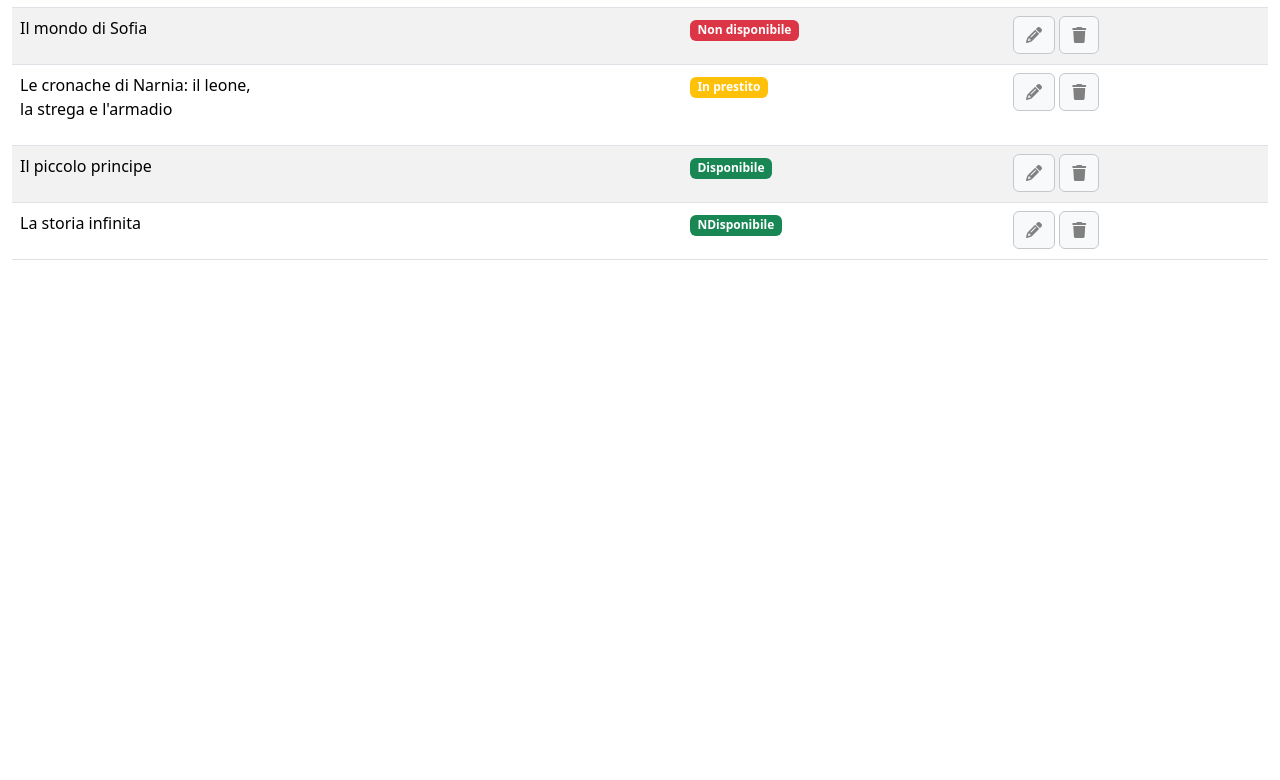
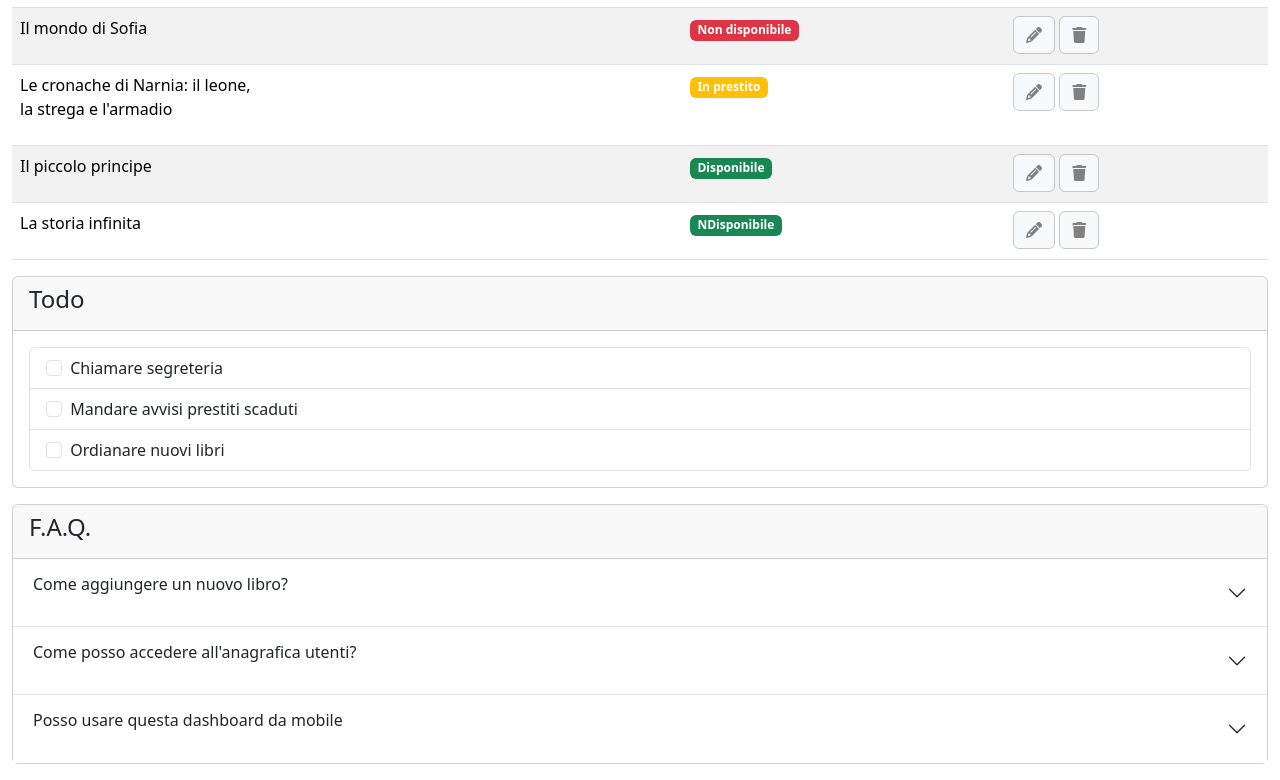
Before and after one commit to Carlomadella/html-css-bootstrap-dashboard, a plain HTML site: page index.html in a window 1280 px wide. Shown: the part 674-1454 px from the top of the page. Before the commit the page ends 950 px from the top, so only its background shows below. Drawn offline with nearby package versions, Linux system fonts and the light colour scheme.

Commit message:
create card

```diff
--- a/css/style.css
+++ b/css/style.css
@@ -12,7 +12,3 @@
 i{
     color: gray;
 }
-
-#narnia{
-    overflow-wrap: break-word
-}
--- a/index.html
+++ b/index.html
@@ -36,6 +36,7 @@
     </header>
 <!-- MAIN -->
     <main>
+<!-- Tabella -->
         <div class="container-fluid">
             <div class="row py-3">
                 <div class="col-sm-6">
@@ -67,7 +68,7 @@
                                     <button type="button" class="btn btn-light border border-secondary-subtle rounded"><i class="fa-solid fa-trash"></i></button>
                                 </td>
                             </tr>
-                            <!-- seconda riga -->
+
                             <tr>
                                 <td><p>I promessi sposi</p></td>
                                 <td><span class="badge text-bg-success">Disponibile</span></td>
@@ -85,7 +86,7 @@
                                     <button type="button" class="btn btn-light border border-secondary-subtle rounded"><i class="fa-solid fa-trash"></i></button>
                                 </td>
                             </tr>
-                            <!-- terza riga -->
+
                             <tr>
                                 <td><p>Harry Potter e la pietra filosofale</p></td>
                                 <td><span class="badge text-bg-success">Disponibile</span></td>
@@ -94,7 +95,7 @@
                                     <button type="button" class="btn btn-light border border-secondary-subtle rounded"><i class="fa-solid fa-trash"></i></button>
                                 </td>
                             </tr>
-                            <!-- quart riga -->
+
                             <tr>
                                 <td><p>Il codice Da Vinci</p></td>
                                 <td><span class="badge text-bg-danger">Non disponibile</span></td>
@@ -103,7 +104,7 @@
                                     <button type="button" class="btn btn-light border border-secondary-subtle rounded"><i class="fa-solid fa-trash"></i></button>
                                 </td>
                             </tr>
-                            <!-- quinta riga -->
+
                             <tr>
                                 <td><p>Shining</p></td>
                                 <td><span class="badge text-bg-success">Disponibile</span></td>
@@ -112,7 +113,7 @@
                                     <button type="button" class="btn btn-light border border-secondary-subtle rounded"><i class="fa-solid fa-trash"></i></button>
                                 </td>
                             </tr>
-                            <!-- sesta riga -->
+
                             <tr>
                                 <td><p>La divina commedia</p></td>
                                 <td><span class="badge text-bg-warning text-white">In prestito</span></td>
@@ -121,7 +122,7 @@
                                     <button type="button" class="btn btn-light border border-secondary-subtle rounded"><i class="fa-solid fa-trash"></i></button>
                                 </td>
                             </tr>
-                            <!-- settima riga -->
+
                             <tr>
                                 <td><p>Il trono di spade</p></td>
                                 <td><span class="badge text-bg-success">Disponibile</span></td>
@@ -130,7 +131,7 @@
                                     <button type="button" class="btn btn-light border border-secondary-subtle rounded"><i class="fa-solid fa-trash"></i></button>
                                 </td>
                             </tr>
-                            <!-- ottava riga -->
+
                             <tr>
                                 <td><p>Il mondo di Sofia</p></td>
                                 <td><span class="badge text-bg-danger">Non disponibile</span></td>
@@ -139,7 +140,7 @@
                                     <button type="button" class="btn btn-light border border-secondary-subtle rounded"><i class="fa-solid fa-trash"></i></button>
                                 </td>
                             </tr>
-                            <!-- nona riga -->
+
                             <tr>
                                 <td><p id="narnia">Le cronache di Narnia: il leone,<br>la strega e l'armadio</p></td>
                                 <td><span class="badge text-bg-warning text-white">In prestito</span></td>
@@ -148,7 +149,7 @@
                                     <button type="button" class="btn btn-light border border-secondary-subtle rounded"><i class="fa-solid fa-trash"></i></button>
                                 </td>
                             </tr>
-                            <!-- decima riga -->
+
                             <tr>
                                 <td><p>Il piccolo principe</p></td>
                                 <td><span class="badge text-bg-success">Disponibile</span></td>
@@ -157,7 +158,7 @@
                                     <button type="button" class="btn btn-light border border-secondary-subtle rounded"><i class="fa-solid fa-trash"></i></button>
                                 </td>
                             </tr>
-                            <!-- undicesima riga -->
+
                             <tr>
                                 <td><p>La storia infinita</p></td>
                                 <td><span class="badge text-bg-success">NDisponibile</span></td>
@@ -166,13 +167,79 @@
                                     <button type="button" class="btn btn-light border border-secondary-subtle rounded"><i class="fa-solid fa-trash"></i></button>
                                 </td>
                             </tr>
-                            <!-- dodicesima riga -->
 
                         </tbody>
                     </table>
                 </div>
             </div>
         </div>
+<!-- TO-DO-LIST -->
+        <div class="container-fluid">
+                <div class="row">
+                    <!-- prima card -->
+                    <div class="col-sm-12">
+                        <div class="card">
+                            <div class="card-header">
+                              <h4>Todo</h4>
+                            </div>
+                            <ul class="list-group p-3">
+                                <li class="list-group-item">
+                                  <input class="form-check-input me-1" type="checkbox" value="" id="firstCheckbox">
+                                  <label class="form-check-label" for="firstCheckbox">Chiamare segreteria</label>
+                                </li>
+                                <li class="list-group-item">
+                                  <input class="form-check-input me-1" type="checkbox" value="" id="secondCheckbox">
+                                  <label class="form-check-label" for="secondCheckbox">Mandare avvisi prestiti scaduti</label>
+                                </li>
+                                <li class="list-group-item">
+                                  <input class="form-check-input me-1" type="checkbox" value="" id="thirdCheckbox">
+                                  <label class="form-check-label" for="thirdCheckbox">Ordianare nuovi libri</label>
+                                </li>
+                            </ul>
+                        </div>
+                    </div>
+                    <!-- Seconda card -->
+                    <div class="col-sm-12 py-3">
+                        <div class="card">
+                            <div class="card-header">
+                              <h4>F.A.Q.</h4>
+                            </div>
+                            <div class="accordion accordion-flush" id="accordionFlushExample">
+                                <div class="accordion-item text-end">
+                                  <h2 class="accordion-header">
+                                    <button class="accordion-button collapsed" type="button" data-bs-toggle="collapse" data-bs-target="#flush-collapseOne" aria-expanded="false" aria-controls="flush-collapseOne">
+                                      <p>Come aggiungere un nuovo libro?</p>
+                                    </button>
+                                  </h2>
+                                  <div id="flush-collapseOne" class="accordion-collapse collapse" data-bs-parent="#accordionFlushExample">
+                                    <div class="accordion-body">Placeholder content for this accordion, which is intended to demonstrate the <code>.accordion-flush</code> class. This is the first item's accordion body.</div>
+                                  </div>
+                                </div>
+                                <div class="accordion-item">
+                                  <h2 class="accordion-header">
+                                    <button class="accordion-button collapsed" type="button" data-bs-toggle="collapse" data-bs-target="#flush-collapseTwo" aria-expanded="false" aria-controls="flush-collapseTwo">
+                                      <p>Come posso accedere all'anagrafica utenti?</p>
+                                    </button>
+                                  </h2>
+                                  <div id="flush-collapseTwo" class="accordion-collapse collapse" data-bs-parent="#accordionFlushExample">
+                                    <div class="accordion-body">Placeholder content for this accordion, which is intended to demonstrate the <code>.accordion-flush</code> class. This is the second item's accordion body. Let's imagine this being filled with some actual content.</div>
+                                  </div>
+                                </div>
+                                <div class="accordion-item">
+                                  <h2 class="accordion-header">
+                                    <button class="accordion-button collapsed" type="button" data-bs-toggle="collapse" data-bs-target="#flush-collapseThree" aria-expanded="false" aria-controls="flush-collapseThree">
+                                      <p>Posso usare questa dashboard da mobile</p>
+                                    </button>
+                                  </h2>
+                                  <div id="flush-collapseThree" class="accordion-collapse collapse" data-bs-parent="#accordionFlushExample">
+                                    <div class="accordion-body">Placeholder content for this accordion, which is intended to demonstrate the <code>.accordion-flush</code> class. This is the third item's accordion body. Nothing more exciting happening here in terms of content, but just filling up the space to make it look, at least at first glance, a bit more representative of how this would look in a real-world application.</div>
+                                  </div>
+                                </div>
+                            </div>
+                        </div>
+                    </div>
+                </div>
+        </div>
     </main>
 <!-- SCRIPT -->
     <script src="https://cdn.jsdelivr.net/npm/bootstrap@5.3.3/dist/js/bootstrap.bundle.min.js" integrity="sha384-YvpcrYf0tY3lHB60NNkmXc5s9fDVZLESaAA55NDzOxhy9GkcIdslK1eN7N6jIeHz" crossorigin="anonymous"></script>
```
